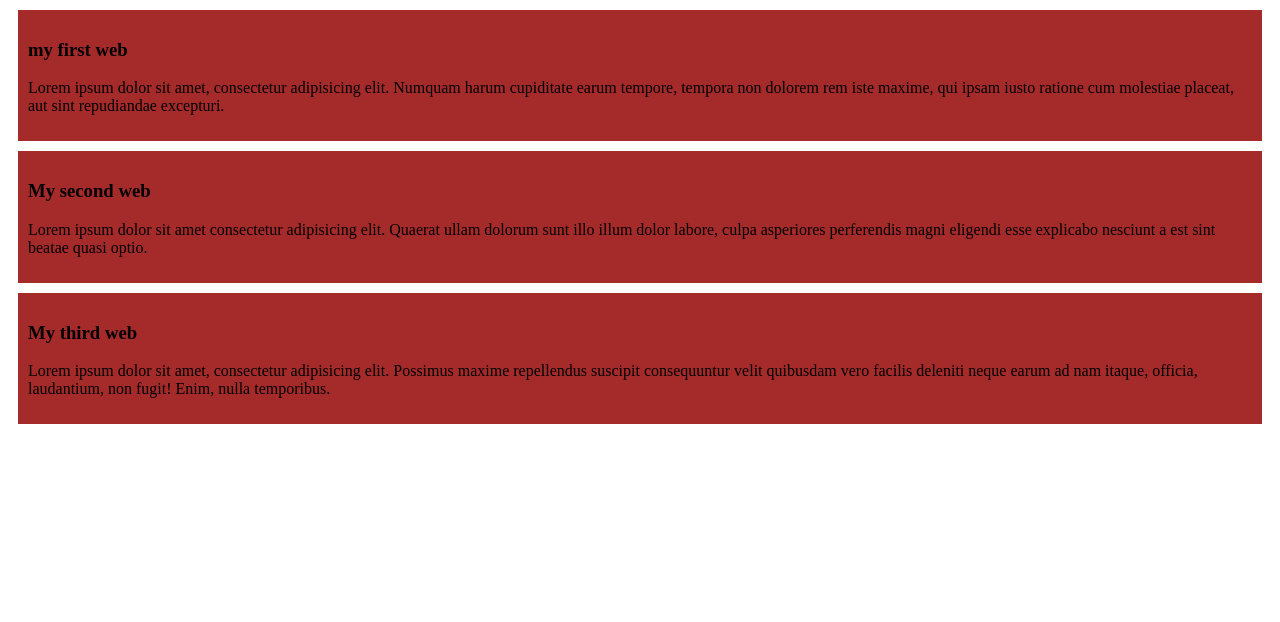
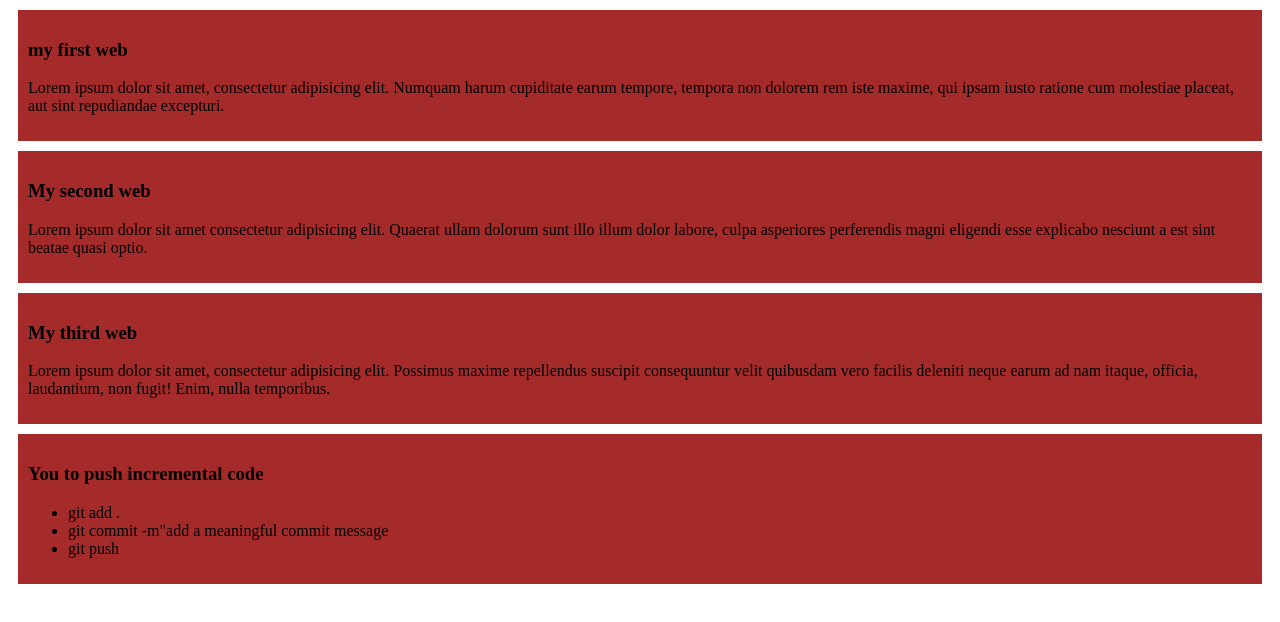
Before and after one commit to Fatema-Khanom/my-first-github-repo, a plain HTML site: page index.html in a window 1280 px wide. Drawn offline with Linux system fonts and the light colour scheme.

Commit message:
added git push increamental code

```diff
--- a/index.html
+++ b/index.html
@@ -18,5 +18,17 @@
     <h3>My third web</h3>
     <p>Lorem ipsum dolor sit amet, consectetur adipisicing elit. Possimus maxime repellendus suscipit consequuntur velit quibusdam vero facilis deleniti neque earum ad nam itaque, officia, laudantium, non fugit! Enim, nulla temporibus.</p>
 </div>
+<div>
+    <h3>
+
+You to push incremental code
+    </h3>
+
+    <ul>
+        <li>git add .</li>
+        <li>git commit -m"add a meaningful commit message</li>
+        <li>git push</li>
+    </ul>
+</div>
   <body></body>
 </html>
```
